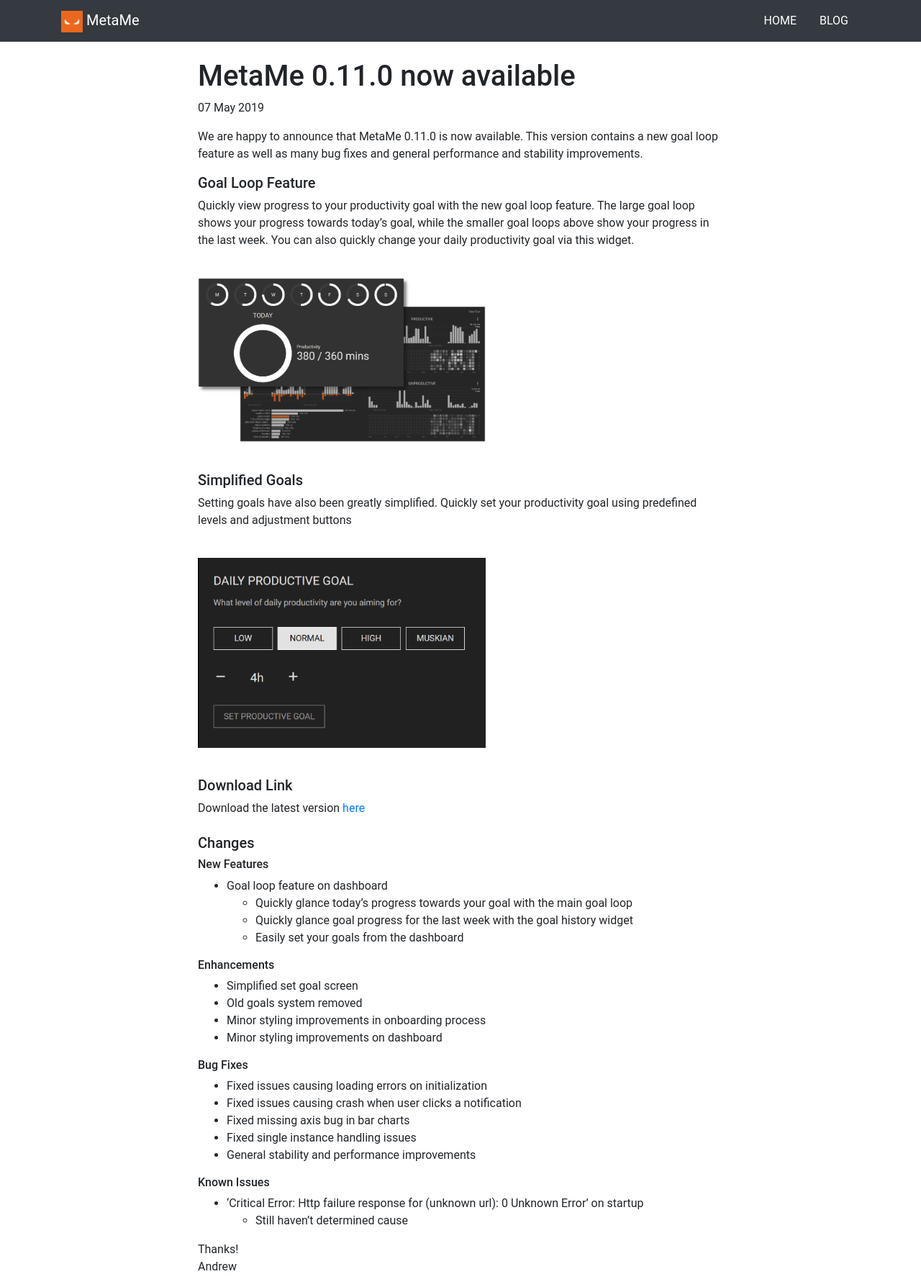
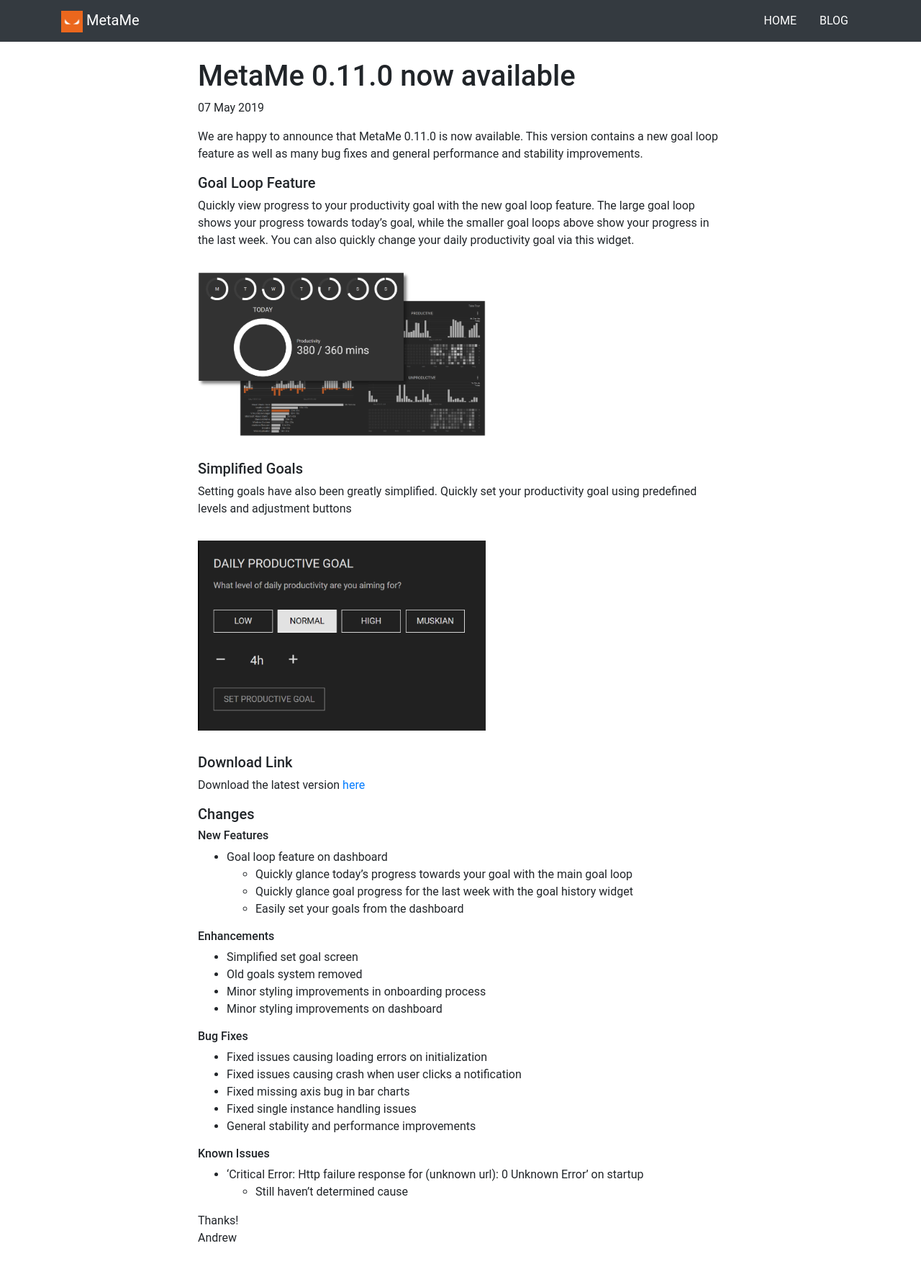
Before and after one commit to meta-me/metame-website, a Jekyll site: the page built from _posts/2019-05-07-MetaMe-0.11.0-now-available.md, in a window 1280 px wide. Shown: the whole page at 72% size. Built offline with Jekyll 4.4.1, drawn with Linux system fonts in a browser that asks for light colours; after the commit the page ends 1748 px from its top, so only the background shows below that.

Commit message:
Minor margin adjustment

```diff
--- a/_posts/2019-05-07-MetaMe-0.11.0-now-available.md
+++ b/_posts/2019-05-07-MetaMe-0.11.0-now-available.md
@@ -9,16 +9,15 @@
 ##### Goal Loop Feature
 Quickly view progress to your productivity goal with the new goal loop feature. The large goal loop shows your progress towards today's goal, while the smaller goal loops above show your progress in the last week.  You can also quickly change your daily productivity goal via this widget.
 
-<img class="my-4" src="/assets/goal-loop-focus.png" alt="Goal loop feature" width="400"/>
+<img class="my-3" src="/assets/goal-loop-focus.png" alt="Goal loop feature" width="400"/>
 
 ##### Simplified Goals
 Setting goals have also been greatly simplified. Quickly set your productivity goal using predefined levels and adjustment buttons
 
-<img class="my-4" src="/assets/edit-goal-update1.png" alt="Simplified goals feature" width="400"/>
+<img class="my-3" src="/assets/edit-goal-update1.png" alt="Simplified goals feature" width="400"/>
 
 ##### Download Link
 Download the latest version [here](/download.html)
-<p class="mb-4"> </p>
 
 ##### Changes
 
```
